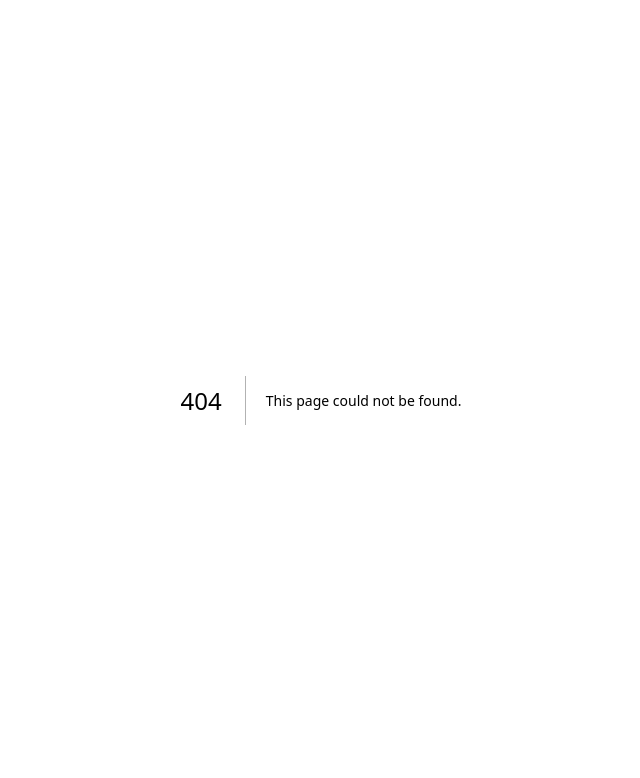
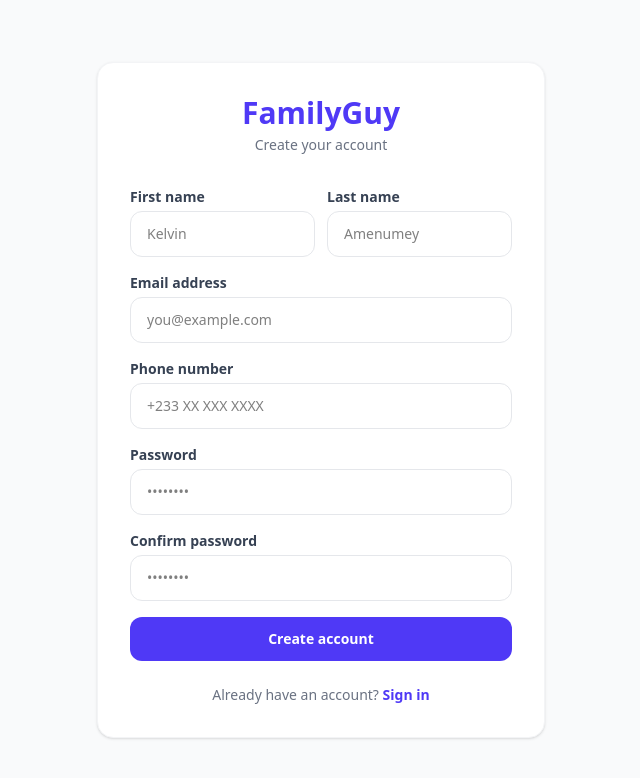
Before and after one commit to KelvinXoese/familygui-ui, a Next.js app in the folder familyguy/: page /register in a window 1280 px wide. Before the commit this address had no page. Shown: the top 778 px of the page, without its empty margins (319-959 px from the left). Built offline with nearby package versions, Linux system fonts and the light colour scheme.

Commit message:
feat: Add register page UI

```diff
--- /dev/null
+++ b/familyguy/src/app/(auth)/register/page.tsx
@@ -0,0 +1,102 @@
+export default function RegisterPage() {
+  return (
+    <div className="min-h-screen bg-gray-50 flex items-center justify-center px-4">
+      <div className="bg-white w-full max-w-md rounded-2xl shadow-sm border border-gray-100 p-8">
+
+        {/* Logo */}
+        <div className="mb-8 text-center">
+          <h1 className="text-3xl font-black text-indigo-600">FamilyGuy</h1>
+          <p className="text-gray-500 text-sm mt-1">Create your account</p>
+        </div>
+
+        {/* Form */}
+        <form className="space-y-4">
+
+          <div className="flex gap-3">
+            <div className="flex-1">
+              <label className="block text-sm font-semibold text-gray-700 mb-1">
+                First name
+              </label>
+              <input
+                type="text"
+                placeholder="Kelvin"
+                className="w-full px-4 py-3 rounded-xl border border-gray-200 text-sm outline-none focus:border-indigo-500 focus:ring-2 focus:ring-indigo-100 transition"
+              />
+            </div>
+            <div className="flex-1">
+              <label className="block text-sm font-semibold text-gray-700 mb-1">
+                Last name
+              </label>
+              <input
+                type="text"
+                placeholder="Amenumey"
+                className="w-full px-4 py-3 rounded-xl border border-gray-200 text-sm outline-none focus:border-indigo-500 focus:ring-2 focus:ring-indigo-100 transition"
+              />
+            </div>
+          </div>
+
+          <div>
+            <label className="block text-sm font-semibold text-gray-700 mb-1">
+              Email address
+            </label>
+            <input
+              type="email"
+              placeholder="you@example.com"
+              className="w-full px-4 py-3 rounded-xl border border-gray-200 text-sm outline-none focus:border-indigo-500 focus:ring-2 focus:ring-indigo-100 transition"
+            />
+          </div>
+
+          <div>
+            <label className="block text-sm font-semibold text-gray-700 mb-1">
+              Phone number
+            </label>
+            <input
+              type="tel"
+              placeholder="+233 XX XXX XXXX"
+              className="w-full px-4 py-3 rounded-xl border border-gray-200 text-sm outline-none focus:border-indigo-500 focus:ring-2 focus:ring-indigo-100 transition"
+            />
+          </div>
+
+          <div>
+            <label className="block text-sm font-semibold text-gray-700 mb-1">
+              Password
+            </label>
+            <input
+              type="password"
+              placeholder="••••••••"
+              className="w-full px-4 py-3 rounded-xl border border-gray-200 text-sm outline-none focus:border-indigo-500 focus:ring-2 focus:ring-indigo-100 transition"
+            />
+          </div>
+
+          <div>
+            <label className="block text-sm font-semibold text-gray-700 mb-1">
+              Confirm password
+            </label>
+            <input
+              type="password"
+              placeholder="••••••••"
+              className="w-full px-4 py-3 rounded-xl border border-gray-200 text-sm outline-none focus:border-indigo-500 focus:ring-2 focus:ring-indigo-100 transition"
+            />
+          </div>
+
+          <button
+            type="submit"
+            className="w-full py-3 bg-indigo-600 hover:bg-indigo-700 text-white font-bold rounded-xl transition text-sm"
+          >
+            Create account
+          </button>
+
+        </form>
+
+        {/* Login link */}
+        <p className="text-center text-sm text-gray-500 mt-6">
+          Already have an account?{" "}
+          <a href="/login" className="text-indigo-600 font-semibold hover:underline">
+            Sign in
+          </a>
+        </p>
+
+      </div>
+    </div>
+  );
+}
```
